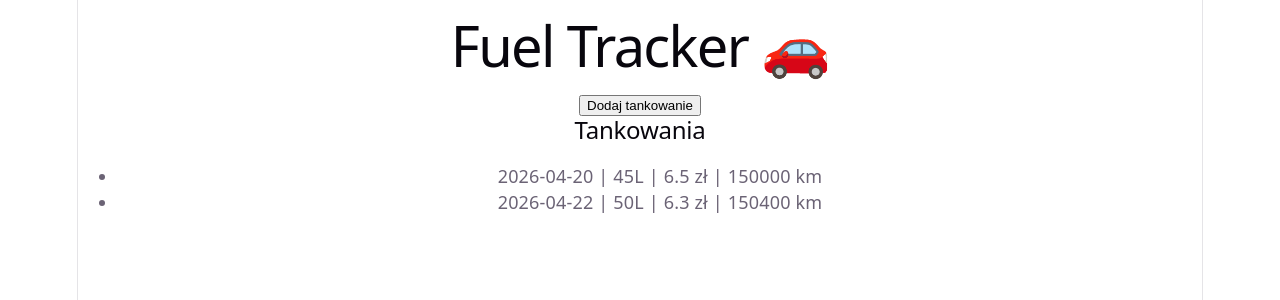
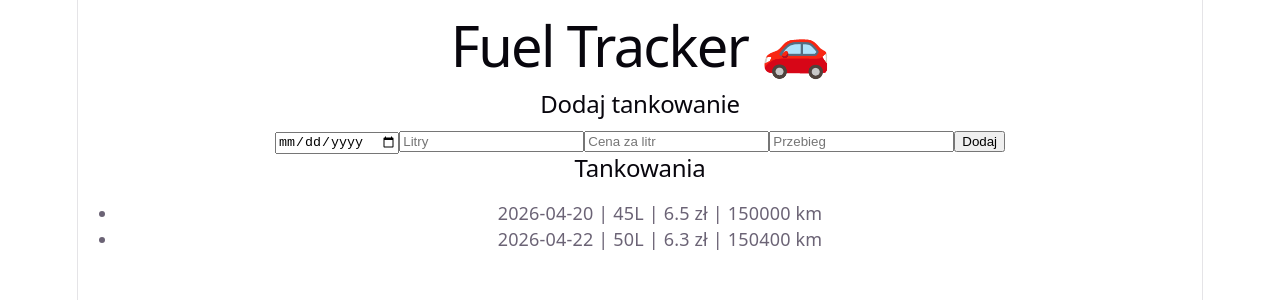
Before and after one commit to szymsad/react_beg, a React (Vite) app in the folder fuel-tracker/: page / in a window 1280 px wide. Shown: the top 300 px of the page. Built offline with nearby package versions, Linux system fonts and the light colour scheme.

Commit message:
doadanie formularza tankwoania

```diff
--- a/fuel-tracker/src/App.tsx
+++ b/fuel-tracker/src/App.tsx
@@ -2,31 +2,25 @@ import { useState } from "react"
 import FuelList from "./components/FuelList"
 import { mockFuelData } from "./data/mockData"
 import type { FuelEntry } from "./types/FuelEntry"
+import FuelForm from "./components/FuelForm"
 
 function App() {
   const [entries, setEntries] = useState<FuelEntry[]>(mockFuelData)
 
+  function handleAddEntry(entry: FuelEntry) {
+  setEntries([...entries, entry])
+}
   return (
     <div>
       <h1>Fuel Tracker 🚗</h1>
 
-      <button onClick={() => {
-        const newEntry: FuelEntry = {
-          id: Date.now(),
-          date: "2026-04-25",
-          liters: 42,
-          pricePerLiter: 6.4,
-          mileage: 150800
-        }
-
-        setEntries([...entries, newEntry])
-      }}>
-        Dodaj tankowanie
-      </button>
+      <FuelForm onAdd={handleAddEntry} />
 
       <FuelList entries={entries} />
     </div>
   )
 }
 
+
+
 export default App
--- /dev/null
+++ b/fuel-tracker/src/components/FuelForm.tsx
@@ -0,0 +1,74 @@
+import { useState } from "react"
+import type { FuelEntry } from "../types/FuelEntry"
+
+interface Props {
+  onAdd: (entry: FuelEntry) => void
+}
+
+function FuelForm({ onAdd }: Props) {
+  const [liters, setLiters] = useState("")
+  const [price, setPrice] = useState("")
+  const [mileage, setMileage] = useState("")
+  const [date, setDate] = useState("")
+
+  function handleSubmit(e: React.FormEvent) {
+    e.preventDefault()
+
+    const newEntry: FuelEntry = {
+      id: Date.now(),
+      date,
+      liters: Number(liters),
+      pricePerLiter: Number(price),
+      mileage: Number(mileage)
+    }
+
+    onAdd(newEntry)
+
+    // reset formularza
+    setLiters("")
+    setPrice("")
+    setMileage("")
+    setDate("")
+  }
+
+  return (
+    <form onSubmit={handleSubmit}>
+      <h2>Dodaj tankowanie</h2>
+
+      <input
+        type="date"
+        value={date}
+        onChange={e => setDate(e.target.value)}
+        required
+      />
+
+      <input
+        type="number"
+        placeholder="Litry"
+        value={liters}
+        onChange={e => setLiters(e.target.value)}
+        required
+      />
+
+      <input
+        type="number"
+        placeholder="Cena za litr"
+        value={price}
+        onChange={e => setPrice(e.target.value)}
+        required
+      />
+
+      <input
+        type="number"
+        placeholder="Przebieg"
+        value={mileage}
+        onChange={e => setMileage(e.target.value)}
+        required
+      />
+
+      <button type="submit">Dodaj</button>
+    </form>
+  )
+}
+
+export default FuelForm
```
